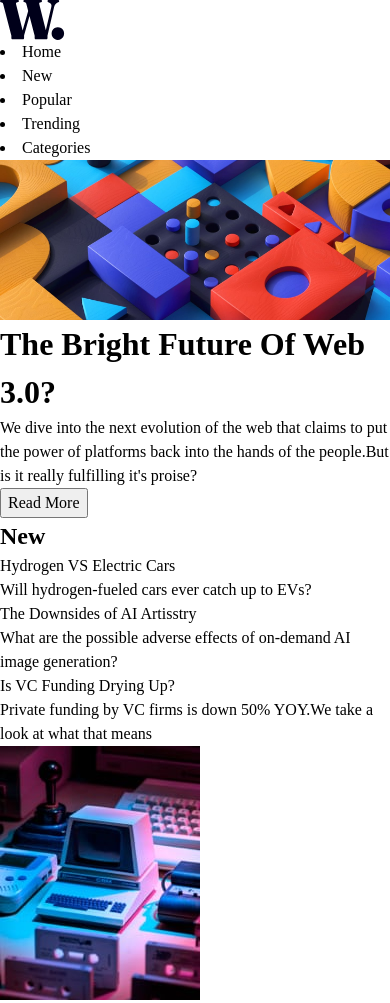
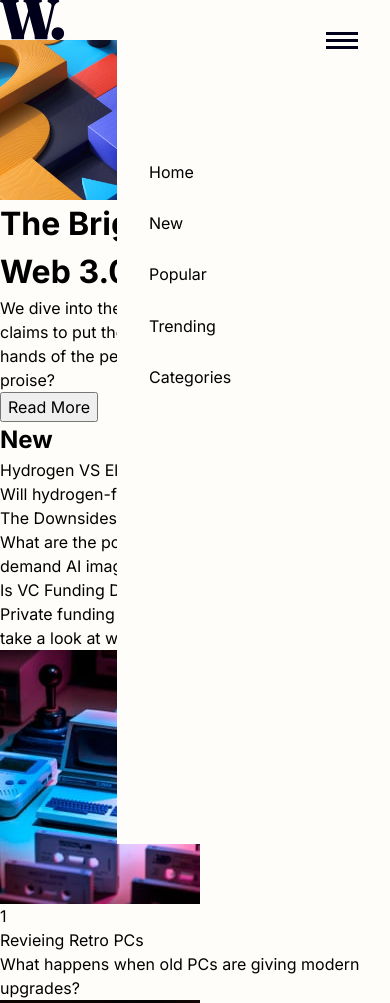
Before and after one commit to BeeAwwad/News-Homepage, a plain HTML site: page index.html in a window 390 px wide. Shown: the top 1003 px of the page. Drawn offline with Linux system fonts and the light colour scheme.

Commit message:
Made navigation bar for mobile view

```diff
--- a/index.html
+++ b/index.html
@@ -16,12 +16,16 @@
         <div class="logo">
           <img src="assets/images/logo.svg" alt="W.'s logo">
         </div>
+
+        <button class="mobile-nav-toggle" aria-controls="main-navigation" aria-expanded="false"><span class="sr-only">Menu</span></button>
         <nav>
-            <li>Home</li>
-            <li>New</li>
-            <li>Popular</li>
-            <li>Trending</li>
-            <li>Categories</li>
+            <ul id="main-navigation" class="main-nav">
+                <li>Home</li>
+                <li>New</li>
+                <li>Popular</li>
+                <li>Trending</li>
+               <li>Categories</li>
+            </ul>
         </nav>
     </header>
 
@@ -38,7 +42,7 @@
               </div>
         </div>
 
-      <div class="more-news">
+      <div id="news-id" class="more-news">
         <h2>New</h2>
 
         <div class="fresh-news">
--- a/styles.css
+++ b/styles.css
@@ -7,7 +7,7 @@
     --clr-neutral-darkgreyblue: hsl(236, 13%, 42%);
     --clr-neutral-verydarkblue: hsl(240, 100%, 5%);
 
-    --ff-all: "Inter", serif;
+    --ff-all: 'Inter', serif;
 }
 /*
   Josh's Custom CSS Reset
@@ -21,10 +21,15 @@
   }
   html, body {
     height: 100%;
+    font-family: var(--ff-all);
   }
   body {
     line-height: 1.5;
     -webkit-font-smoothing: antialiased;
+    background-color: var(--clr-neutral-offwhite);
+  }
+  .mobile-nav-toggle {
+    display: none;
   }
   img, picture, video, canvas, svg {
     display: block;
@@ -39,3 +44,51 @@
   #root, #__next {
     isolation: isolate;
   }
+
+  .sr-only {
+    position: absolute;
+    width: 1px;
+    height: 1px;
+    padding: 0;
+    margin: -1px;
+    overflow: hidden;
+    clip: rect(0, 0, 0, 0);
+    border: 0;
+  }
+  /* Navigation styles */
+
+  header {
+    display: flex;
+    justify-content: space-between;
+  }
+  .main-nav {
+    display: flex;
+    list-style: none;
+  }
+  li {
+    margin-inline-end: 0.75em;
+  }
+  @media(max-width: 35em) {
+     .main-nav {
+           position: fixed;
+           inset: 0 0 0 30%;
+           background-color: var(--clr-neutral-offwhite);
+           flex-direction: column;
+           z-index: 1000;
+           padding: min(30vh, 10em) 2em;
+           row-gap: 1.7em;
+    }
+    .mobile-nav-toggle {
+        display: block;
+        z-index: 9999;
+        position: absolute;
+        background: red;
+        width: 2rem;
+        aspect-ratio: 1;
+        top: 2rem;
+        right: 2rem;
+        background: url(assets/images/icon-menu.svg);
+        background-repeat: no-repeat;
+        border: 0;
+    }
+  }
```
